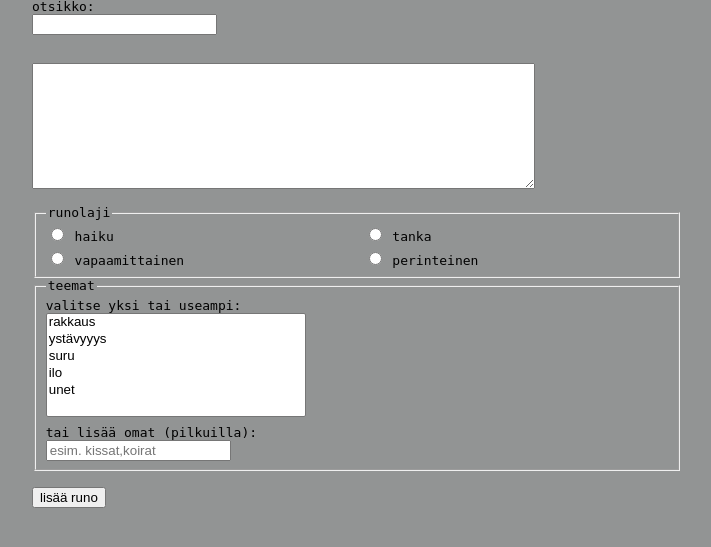
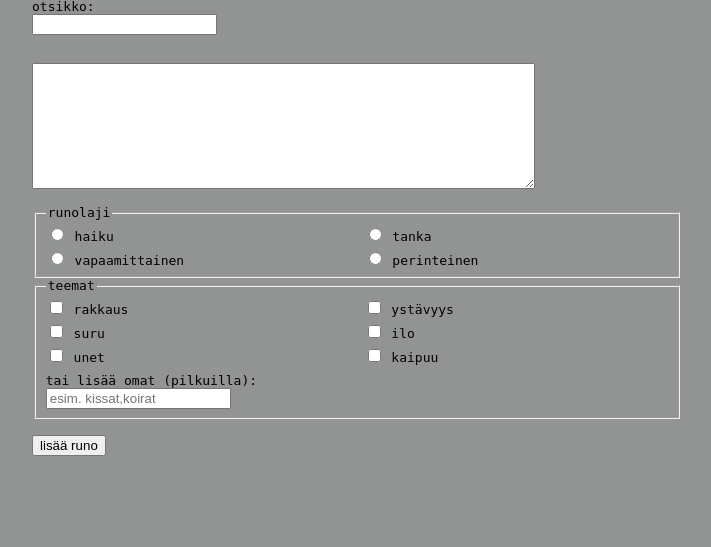
Before and after one commit to late-1/runokanta, a Flask app: page /new_poem in a window 1280 px wide. Shown: the part 164-711 px from the top of the page, without its empty margins (283-994 px from the left). Run offline with Flask 3, Linux system fonts and the light colour scheme; the visitor is signed in with stand-in values (Sample User, id 1).

Commit message:
change theme selection to cheeckbox

```diff
--- a/templates/new_poem.html
+++ b/templates/new_poem.html
@@ -26,14 +26,16 @@
 
   <fieldset class="form-section">
     <legend>teemat</legend>
-    <label for="themes_select">valitse yksi tai useampi:</label><br />
-    <select id="themes_select" name="themes_select[]" multiple size="6" style="min-width:260px">
-      <option value="rakkaus">rakkaus</option>
-      <option value="ystavyys">ystävyyys</option>
-      <option value="suru">suru</option>
-      <option value="ilo">ilo</option>
-      <option value="unet">unet</option>
-    </select>
+    <div class="checkbox-grid">
+      <label><input type="checkbox" name="themes_select[]" value="rakkaus"> rakkaus</label>
+      <label><input type="checkbox" name="themes_select[]" value="ystävyys"> ystävyys</label>
+      <label><input type="checkbox" name="themes_select[]" value="suru"> suru</label>
+      <label><input type="checkbox" name="themes_select[]" value="ilo"> ilo</label>
+      <label><input type="checkbox" name="themes_select[]" value="unet"> unet</label>
+      <label><input type="checkbox" name="themes_select[]" value="kaipuu"> kaipuu</label>
+    </div>
+
+
 
     <div class="themes-extra">
       <label for="themes_other">tai lisää omat (pilkuilla):</label><br />
```
